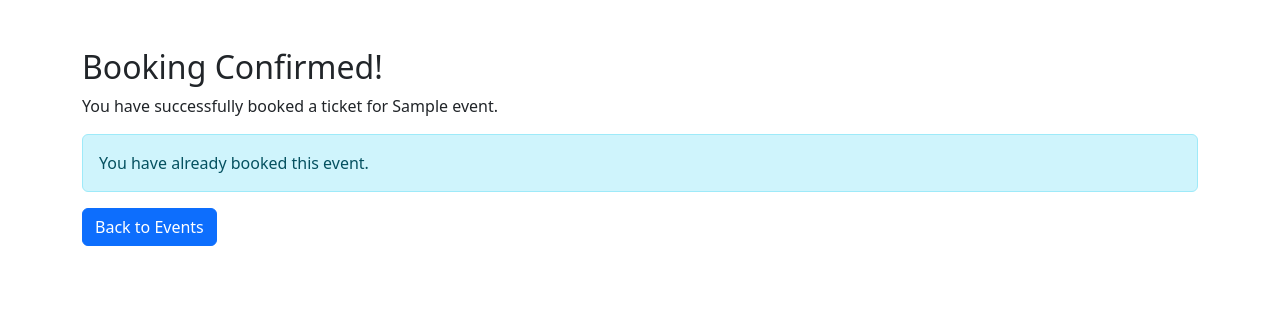
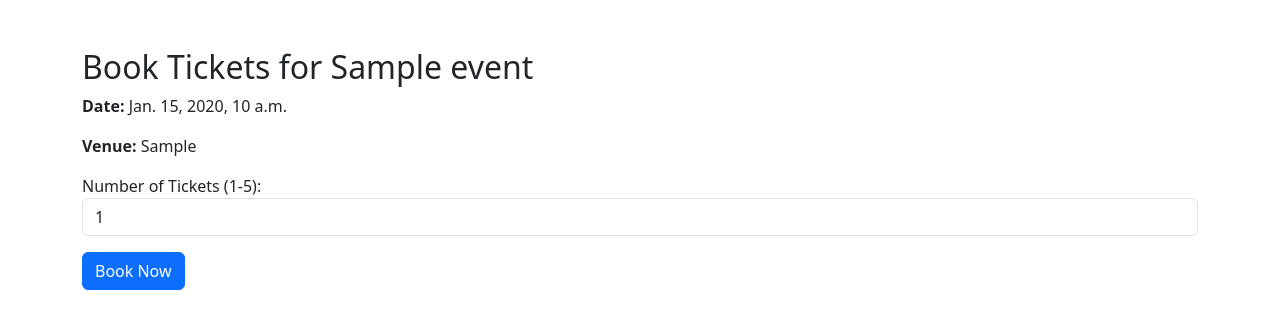
Before and after one commit to mahmudurmahid/individual-full-stack-project, a Django app: page /book/1/ in a window 1280 px wide. Shown: the top 329 px of the page. Run offline with Django 4.2, Linux system fonts and the light colour scheme; a user stored in the database is signed in; tables that the repository leaves empty hold one stand-in row (values such as "Sample post").

Commit message:
change booking page to allow users to book up to 5 tickets

```diff
--- a/events/models.py
+++ b/events/models.py
@@ -15,13 +15,15 @@ class Event(models.Model):
     def __str__(self):
         return self.title
 
+
 class Booking(models.Model):
     user = models.ForeignKey(User, on_delete=models.CASCADE)
-    event = models.ForeignKey(Event, on_delete=models.CASCADE)
+    event = models.ForeignKey('Event', on_delete=models.CASCADE)
     booked_on = models.DateTimeField(auto_now_add=True)
+    ticket_count = models.PositiveIntegerField(default=1)  # Default is 1 ticket
 
     def __str__(self):
-        return f"{self.user.username} - {self.event.title}"
+        return f"{self.user.username} - {self.event.title} ({self.ticket_count} tickets)"
 
 class Profile(models.Model):
     USER_ROLES = (
--- a/events/views.py
+++ b/events/views.py
@@ -58,9 +58,15 @@ def create_event(request):
 def book_event(request, event_id):
     event = get_object_or_404(Event, id=event_id)
 
-    # Prevent duplicate bookings
-    if Booking.objects.filter(user=request.user, event=event).exists():
-        return render(request, 'booking_confirmed.html', {'event': event, 'message': 'You have already booked this event.'})
+    if request.method == 'POST':
+        ticket_count = int(request.POST.get('ticket_count', 1))
+        if ticket_count < 1 or ticket_count > 5:
+            return HttpResponseBadRequest("You can only book between 1 and 5 tickets.")
 
-    Booking.objects.create(user=request.user, event=event)
-    return render(request, 'booking_confirmed.html', {'event': event, 'message': 'Your booking was successful!'})
+        booking, created = Booking.objects.get_or_create(user=request.user, event=event)
+        booking.ticket_count = ticket_count
+        booking.save()
+
+        return render(request, 'booking_confirmed.html', {'event': event, 'ticket_count': ticket_count})
+
+    return render(request, 'book_event.html', {'event': event})
--- /dev/null
+++ b/templates/book_event.html
@@ -0,0 +1,35 @@
+<!DOCTYPE html>
+<html lang="en">
+  <head>
+    <meta charset="UTF-8" />
+    <title>Book Event</title>
+    <link
+      href="https://cdn.jsdelivr.net/npm/bootstrap@5.3.0/dist/css/bootstrap.min.css"
+      rel="stylesheet"
+    />
+  </head>
+  <body>
+    <div class="container mt-5">
+      <h2>Book Tickets for {{ event.title }}</h2>
+      <p><strong>Date:</strong> {{ event.date }}</p>
+      <p><strong>Venue:</strong> {{ event.venue }}</p>
+      <form method="post">
+        {% csrf_token %}
+        <div class="form-group">
+          <label for="ticket_count">Number of Tickets (1-5):</label>
+          <input
+            type="number"
+            id="ticket_count"
+            name="ticket_count"
+            class="form-control"
+            min="1"
+            max="5"
+            value="1"
+            required
+          />
+        </div>
+        <button type="submit" class="btn btn-primary mt-3">Book Now</button>
+      </form>
+    </div>
+  </body>
+</html>
--- a/templates/booking_confirmed.html
+++ b/templates/booking_confirmed.html
@@ -11,15 +11,10 @@
   <body>
     <div class="container mt-5">
       <h2>Booking Confirmed!</h2>
-
-      <!-- Confirmation message -->
-      <p>You have successfully booked a ticket for {{ event.title }}.</p>
-
-      <!-- Dynamic message for duplicate or successful booking -->
-      {% if message %}
-      <div class="alert alert-info" role="alert">{{ message }}</div>
-      {% endif %}
-
+      <p>
+        You have successfully booked {{ ticket_count }} ticket(s) for {{
+        event.title }}.
+      </p>
       <a href="{% url 'event_list' %}" class="btn btn-primary"
         >Back to Events</a
       >
```
Also changed, not shown: events/migrations/0003_booking_ticket_count.py (added).
